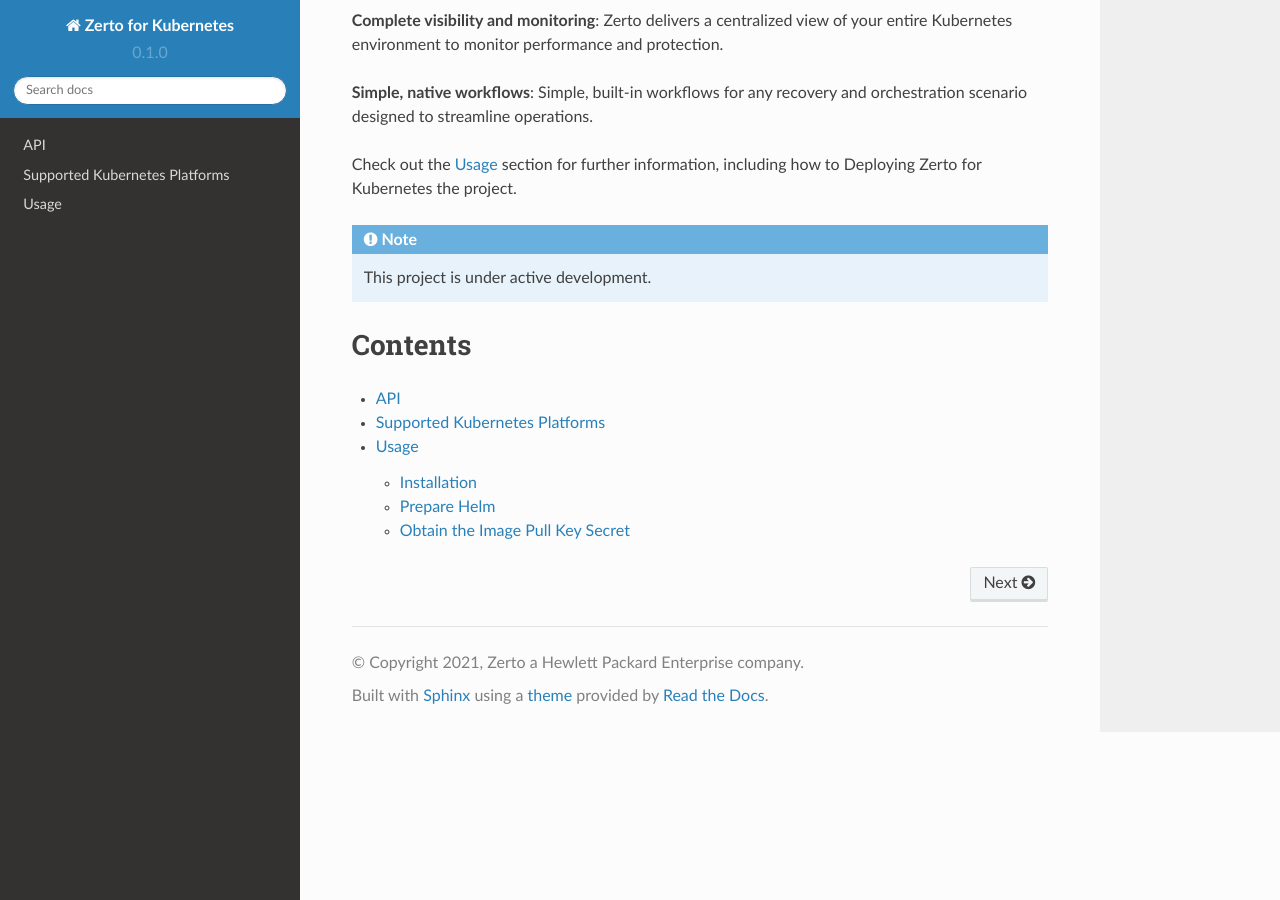
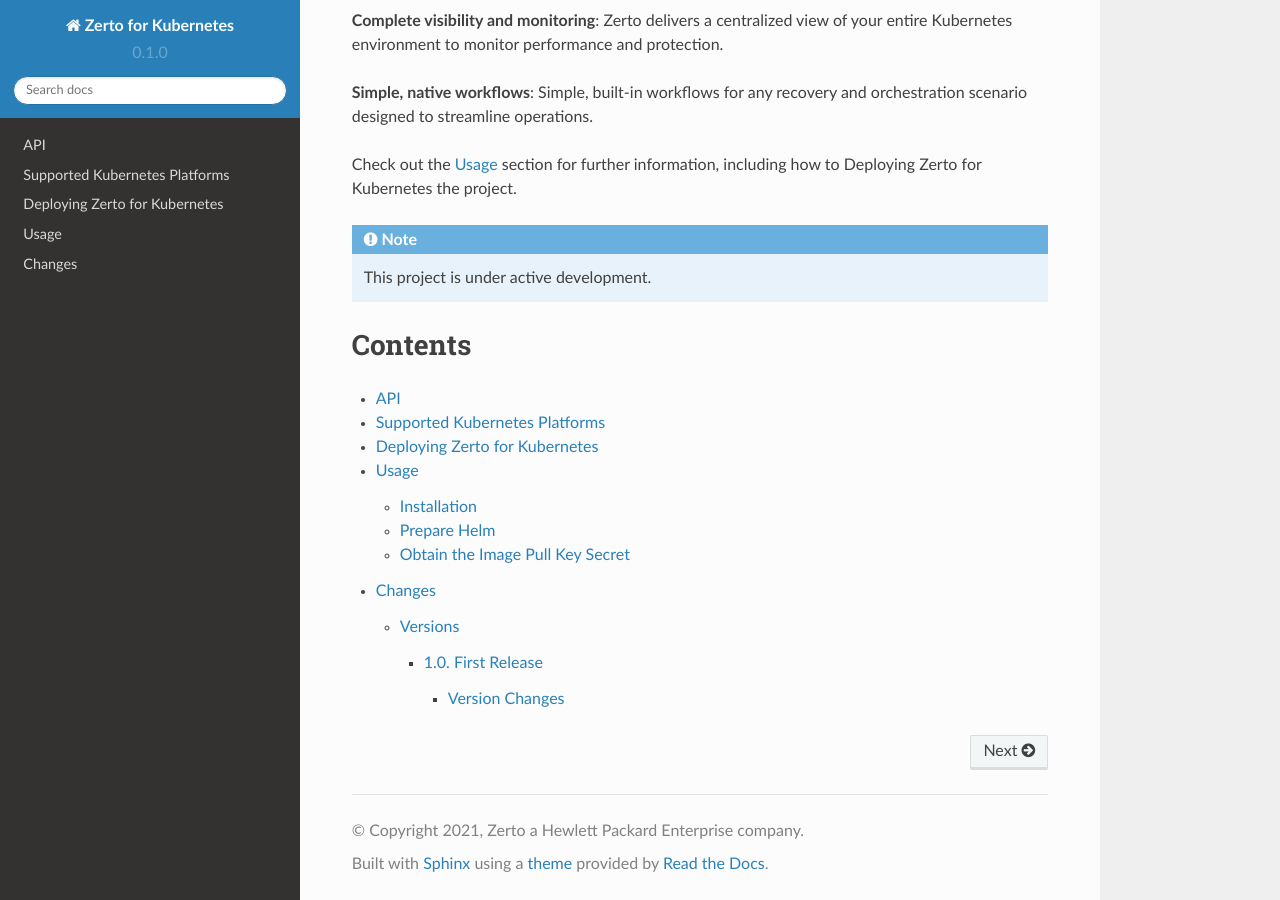
Before and after one commit to yuri-kretingen/yk-doc, a Sphinx documentation site: the page built from docs/source/index.rst, in a window 1280 px wide and 900 px high, scrolled down 954 px. Built offline with Sphinx 7.4.7 and the Read the Docs theme 2.0.0, drawn with Linux system fonts in a browser that asks for light colours.

Commit message:
add versions

```diff
--- /dev/null
+++ b/docs/source/changes.rst
@@ -0,0 +1,8 @@
+Changes
+=======
+
+Versions
+--------
+
+.. toctree::
+  version1.0.x
--- a/docs/source/index.rst
+++ b/docs/source/index.rst
@@ -31,4 +31,6 @@
 .. toctree::
   api
   supportedplatforms
+  deployingz4k
   usage
+  changes
--- a/docs/source/usage.rst
+++ b/docs/source/usage.rst
@@ -23,6 +23,7 @@
 
 The image pull key secret should be used in the deployment Helm chart to enable downloading Zerto’s components images.
 
+
 .. To retrieve a list of random ingredients,
 .. you can use the ``lumache.get_random_ingredients()`` function:
 
--- /dev/null
+++ b/docs/source/version1.0.x.rst
@@ -0,0 +1,9 @@
+1.0. First Release
+==================
+
+Version Changes
+---------------
+
+* Helm chart
+* Create VPGs
+* FOL
```
